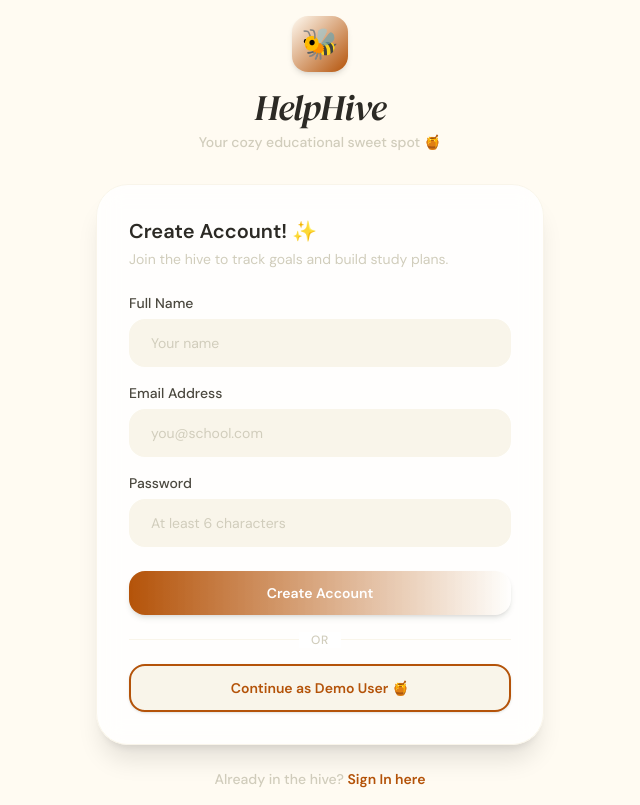
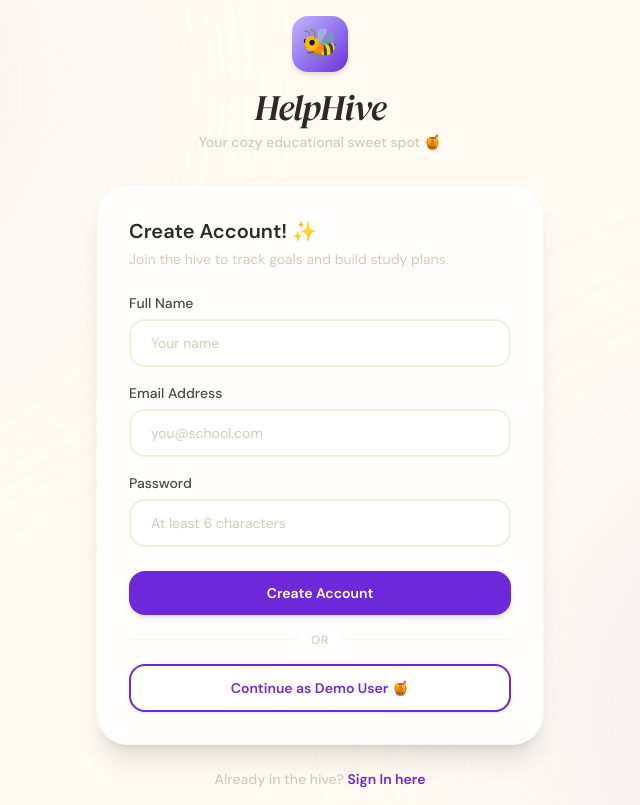
Before and after one commit to neetijoshi2006-dotcom/helphive-, a Next.js app: page /register in a window 1280 px wide. Shown: the whole page, without its empty margins (320-960 px from the left). Built offline with nearby package versions, Linux system fonts and the light colour scheme.

Commit message:
style: overhaul to gorgeous Cozy Amethyst Violet and clean solid white inputs/buttons for maximum visibility

```diff
--- a/src/app/(auth)/login/page.tsx
+++ b/src/app/(auth)/login/page.tsx
@@ -106,7 +106,7 @@ export default function LoginPage() {
                 type="submit"
                 loading={loading}
                 disabled={demoLoading}
-                className="w-full rounded-2xl bg-gradient-to-r from-primary to-primary-400 text-white font-semibold py-3 cursor-pointer shadow-md hover:shadow-lg transition-all"
+                className="w-full rounded-2xl bg-primary text-white hover:bg-primary-600 font-semibold py-3 cursor-pointer shadow-md hover:shadow-lg transition-all"
               >
                 Sign In
               </Button>
@@ -124,7 +124,7 @@ export default function LoginPage() {
             loading={demoLoading}
             disabled={loading}
             variant="outline"
-            className="w-full rounded-2xl border-2 border-primary-200 text-primary hover:bg-primary-50 hover:border-primary font-semibold py-3 cursor-pointer transition-all shadow-sm flex items-center justify-center gap-2"
+            className="w-full rounded-2xl border-2 border-primary bg-white text-primary hover:bg-primary-50 font-semibold py-3 cursor-pointer transition-all shadow-sm flex items-center justify-center gap-2"
           >
             <span>Continue as Demo User 🍯</span>
           </Button>
--- a/src/app/(auth)/register/page.tsx
+++ b/src/app/(auth)/register/page.tsx
@@ -121,7 +121,7 @@ export default function RegisterPage() {
                 type="submit"
                 loading={loading}
                 disabled={demoLoading}
-                className="w-full rounded-2xl bg-gradient-to-r from-primary to-primary-400 text-white font-semibold py-3 cursor-pointer shadow-md hover:shadow-lg transition-all"
+                className="w-full rounded-2xl bg-primary text-white hover:bg-primary-600 font-semibold py-3 cursor-pointer shadow-md hover:shadow-lg transition-all"
               >
                 Create Account
               </Button>
@@ -139,7 +139,7 @@ export default function RegisterPage() {
             loading={demoLoading}
             disabled={loading}
             variant="outline"
-            className="w-full rounded-2xl border-2 border-primary-200 text-primary hover:bg-primary-50 hover:border-primary font-semibold py-3 cursor-pointer transition-all shadow-sm flex items-center justify-center gap-2"
+            className="w-full rounded-2xl border-2 border-primary bg-white text-primary hover:bg-primary-50 font-semibold py-3 cursor-pointer transition-all shadow-sm flex items-center justify-center gap-2"
           >
             <span>Continue as Demo User 🍯</span>
           </Button>
--- a/src/app/globals.css
+++ b/src/app/globals.css
@@ -3,12 +3,22 @@
 @import "tailwindcss";
 
 @theme inline {
-  --color-primary: #B45309;         /* Deep Honey Amber / Caramel (Primary) - High Contrast, Non-Pink */
-  --color-primary-dim: #B4530922;
-  --color-primary-mid: #B4530944;
-  --color-primary-soft: #B4530911;
+  --color-primary: #6D28D9;         /* High-Contrast Cozy Deep Violet / Amethyst (Primary) - Extremely Visible */
+  --color-primary-50: #F5F3FF;
+  --color-primary-100: #EDE9FE;
+  --color-primary-200: #DDD6FE;
+  --color-primary-300: #C4B5FD;
+  --color-primary-400: #A78BFA;
+  --color-primary-500: #8B5CF6;
+  --color-primary-600: #7C3AED;
+  --color-primary-700: #6D28D9;
+  --color-primary-800: #5B21B6;
+  --color-primary-900: #4C1D95;
+  --color-primary-soft: #EDE9FE;
+  --color-primary-dim: #EDE9FE88;
+  --color-primary-mid: #C4B5FD;
 
-  --color-accent: #D97706;          /* Warm Honey Gold */
+  --color-accent: #D97706;          /* Deep Honey Gold */
   --color-accent-soft: #FEF3C7;
 
   --color-neutral-50: #FFFBF2;      /* Cozy Cream Background */
@@ -33,7 +43,7 @@
 }
 
 :root {
-  --primary: #B45309;
+  --primary: #6D28D9;
 }
 
 body {
@@ -45,22 +55,22 @@ body {
 }
 
 ::selection {
-  background: #B4530922;
-  color: #B45309;
+  background: #EDE9FE;
+  color: #6D28D9;
 }
 
 /* Scrollbar */
 ::-webkit-scrollbar { width: 8px; height: 8px; }
 ::-webkit-scrollbar-track { background: transparent; }
 ::-webkit-scrollbar-thumb { background: #E8E4DB; border-radius: 99px; }
-::-webkit-scrollbar-thumb:hover { background: #B45309; }
+::-webkit-scrollbar-thumb:hover { background: #6D28D9; }
 
 /* Smooth scroll */
 html { scroll-behavior: smooth; }
 
 /* Focus ring */
 *:focus-visible {
-  outline: 2px solid #B45309;
+  outline: 2px solid #6D28D9;
   outline-offset: 2px;
 }
 
@@ -71,8 +81,8 @@ html { scroll-behavior: smooth; }
 }
 
 @keyframes pulse-primary {
-  0%, 100% { box-shadow: 0 0 0 0 rgba(180, 83, 9, 0.4); }
-  50% { box-shadow: 0 0 0 10px rgba(180, 83, 9, 0); }
+  0%, 100% { box-shadow: 0 0 0 0 rgba(109, 40, 217, 0.4); }
+  50% { box-shadow: 0 0 0 10px rgba(109, 40, 217, 0); }
 }
 
 @keyframes shimmer {
--- a/src/components/ui/Button.tsx
+++ b/src/components/ui/Button.tsx
@@ -16,7 +16,7 @@ export function Button({ variant = 'primary', size = 'md', loading, className, c
       disabled={disabled || loading}
       className={cn(
         'inline-flex items-center justify-center font-medium rounded-full transition-all duration-300 cursor-pointer disabled:opacity-50 disabled:cursor-not-allowed',
-        variant === 'primary' && 'bg-gradient-to-r from-primary to-primary-400 text-neutral-900 hover:shadow-lg hover:shadow-primary/30 hover:-translate-y-0.5 active:scale-95',
+        variant === 'primary' && 'bg-gradient-to-r from-primary to-primary-400 text-white hover:shadow-lg hover:shadow-primary/30 hover:-translate-y-0.5 active:scale-95',
         variant === 'ghost'   && 'bg-transparent text-neutral-800 hover:bg-primary-soft hover:text-primary active:scale-95',
         variant === 'outline' && 'border-2 border-neutral-200 bg-neutral-100 text-neutral-800 hover:border-primary hover:text-primary hover:-translate-y-0.5 hover:shadow-sm active:scale-95',
         variant === 'danger'  && 'bg-red-400 text-neutral-900 hover:bg-red-500 hover:shadow-md hover:-translate-y-0.5 active:scale-95',
--- a/src/components/ui/Input.tsx
+++ b/src/components/ui/Input.tsx
@@ -21,9 +21,9 @@ export const Input = forwardRef<HTMLInputElement, InputProps>(({ className, labe
         ref={ref}
         suppressHydrationWarning
         className={cn(
-          'w-full px-5 py-3 rounded-2xl border-2 border-neutral-100 bg-neutral-100 text-sm text-neutral-900',
+          'w-full px-5 py-3 rounded-2xl border-2 border-neutral-200 bg-white text-sm text-neutral-900',
           'placeholder:text-neutral-400 transition-all duration-300',
-          'focus:outline-none focus:border-primary-300 focus:shadow-[0_0_0_4px_rgba(255,107,139,0.15)] hover:border-primary-100',
+          'focus:outline-none focus:border-primary focus:shadow-[0_0_0_4px_rgba(109,40,217,0.15)] hover:border-primary-300',
           error && 'border-red-300 focus:shadow-[0_0_0_4px_rgba(248,113,113,0.15)] focus:border-red-400 hover:border-red-300',
           className
         )}
@@ -53,9 +53,9 @@ export const Textarea = forwardRef<HTMLTextAreaElement, TextareaProps>(({ classN
         id={id}
         ref={ref}
         className={cn(
-          'w-full px-5 py-3 rounded-2xl border-2 border-neutral-100 bg-neutral-100 text-sm text-neutral-900 resize-none',
+          'w-full px-5 py-3 rounded-2xl border-2 border-neutral-200 bg-white text-sm text-neutral-900 resize-none',
           'placeholder:text-neutral-400 transition-all duration-300',
-          'focus:outline-none focus:border-primary-300 focus:shadow-[0_0_0_4px_rgba(255,107,139,0.15)] hover:border-primary-100',
+          'focus:outline-none focus:border-primary focus:shadow-[0_0_0_4px_rgba(109,40,217,0.15)] hover:border-primary-300',
           error && 'border-red-300 focus:shadow-[0_0_0_4px_rgba(248,113,113,0.15)] focus:border-red-400 hover:border-red-300',
           className
         )}
```
